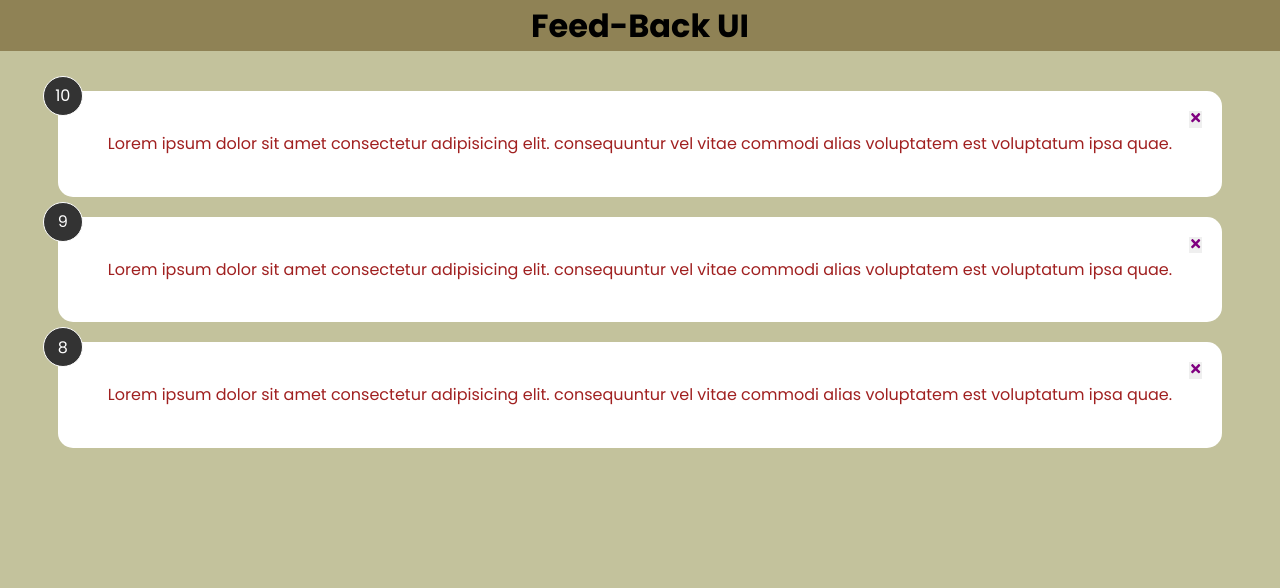
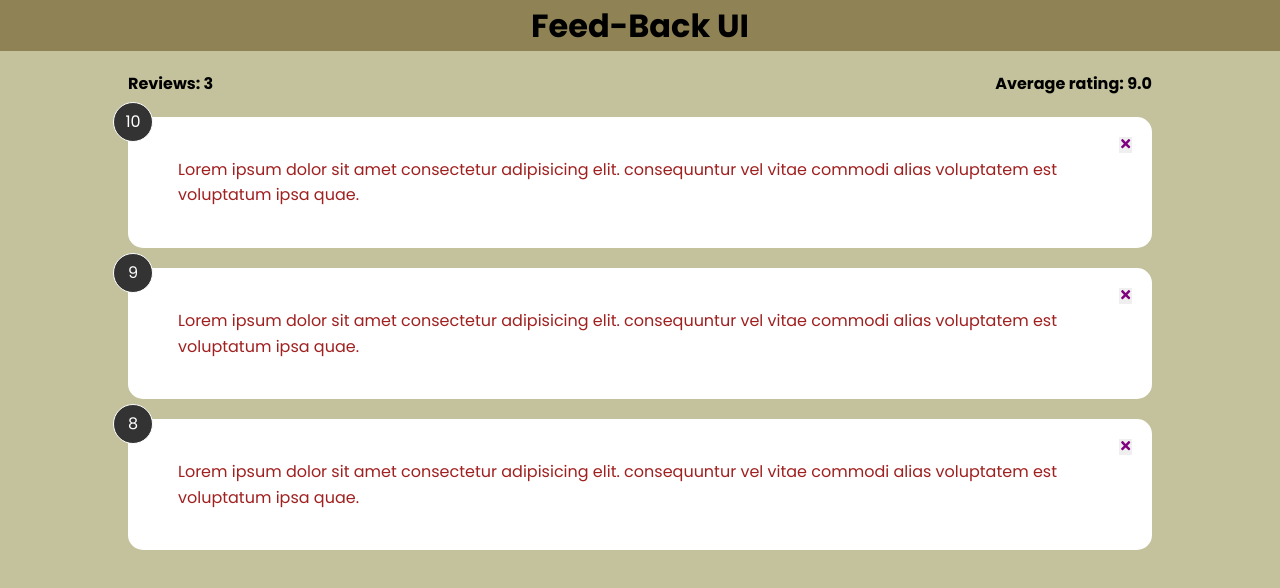
Before and after one commit to youzh00/FeedBack-platform, a React (Create React App) app: page / in a window 1280 px wide. Shown: the top 588 px of the page. Built offline with nearby package versions, Linux system fonts and the light colour scheme.

Commit message:
adding new component to add the number of overviews and the rating average

```diff
--- a/src/App.css
+++ /dev/null
@@ -1,5 +0,0 @@
-.feedbackitem {
-  display: flex;
-  justify-content: center;
-  align-items: center;
-}
--- a/src/App.js
+++ b/src/App.js
@@ -1,9 +1,9 @@
 import React from "react";
-import "./App.css";
 import Header from "./Component/Header";
 import FeedBackList from "./Component/FeedbackList";
 import { useState } from "react";
 import FeedbackData from "./data/FeedbackData";
+import FeedBackStat from "./Component/FeedBackStat";
 
 //////////////////////////////
 export default function App() {
@@ -20,6 +20,7 @@ export default function App() {
     <>
       <Header />
       <div className="feedbackitem">
+        <FeedBackStat feedback={feedback} />
         <FeedBackList feedback={feedback} deleteItem={deleteItem} />
       </div>
     </>
--- /dev/null
+++ b/src/Component/FeedBackStat.jsx
@@ -0,0 +1,14 @@
+import React from 'react'
+import '../index.css'
+
+export default function FeedBackStat({feedback}) {
+    const length=feedback.length
+    let Average=feedback.reduce((a, b) => a + b.rating, 0)/length;
+    Average=Average.toFixed(1)
+  return (
+    <div className='feedback-stat'>
+        <h4>Reviews: {length}</h4>
+        <h4>Average rating: {isNaN(Average) ? 0 :Average}</h4>
+    </div>
+  )
+}
--- a/src/Component/FeedbackList.jsx
+++ b/src/Component/FeedbackList.jsx
@@ -1,5 +1,6 @@
 import React from 'react'
 import FeedBackitem from './FeedBackitem'
+import '../index.css'
 
 
 ///////////////////////
--- a/src/index.css
+++ b/src/index.css
@@ -11,6 +11,10 @@ body {
   background-color: #c3c29c;
   color: #000;
   line-height: 1.6;
+}
+.feedbackitem {
+  width: 80%;
+  margin: auto;
 }
 
 code {
@@ -59,3 +63,7 @@ header {
   top: 20px;
   cursor: pointer;
 }
+.feedback-stat {
+  display: flex;
+  justify-content: space-between;
+}
```
